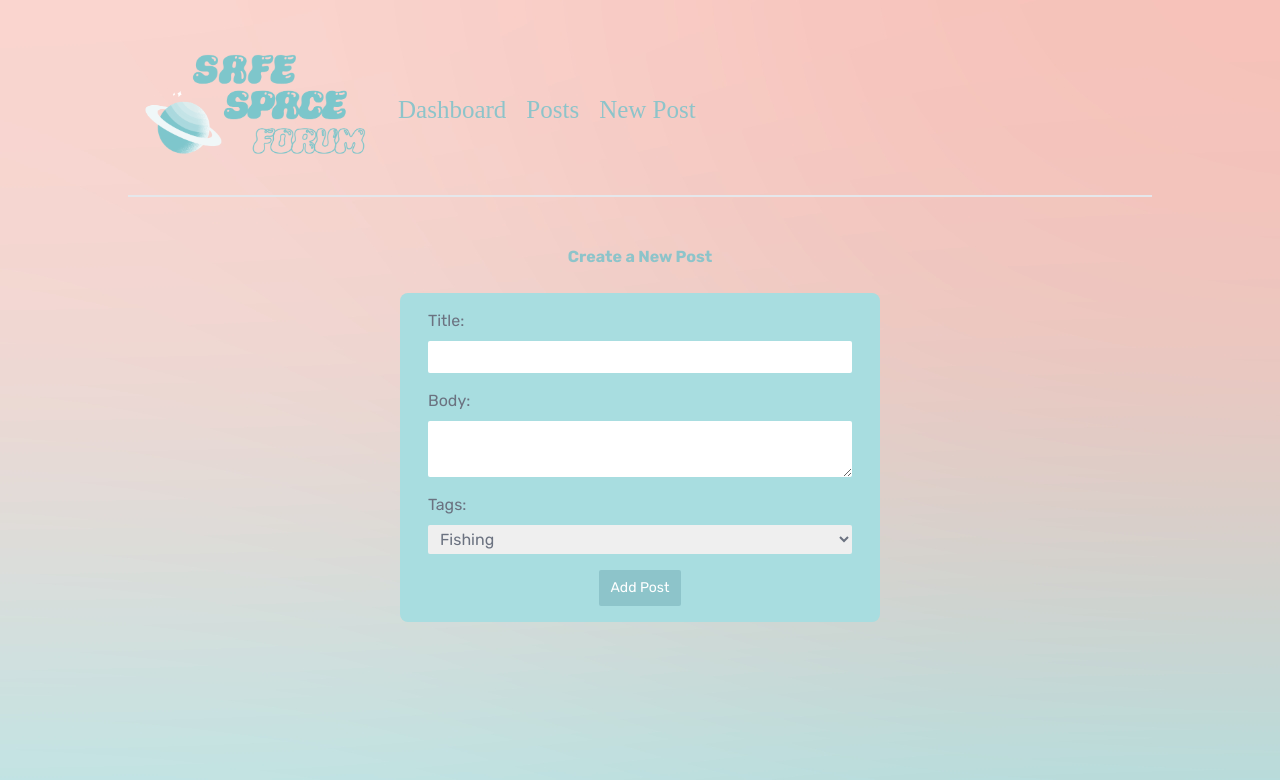
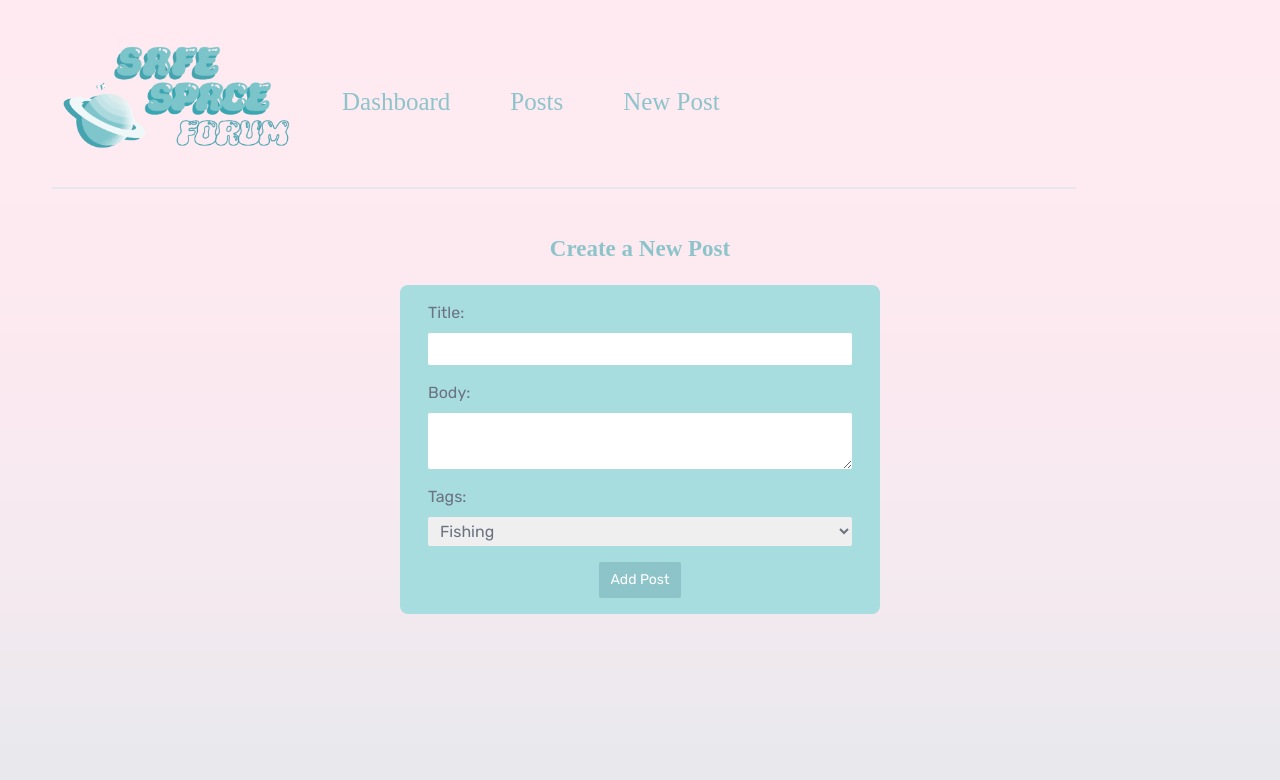
Before and after one commit to MoranHerzlinger/safe-space-forum-hackaton, a Next.js app: page /posts/create in a window 1280 px wide. Shown: the top 780 px of the page. Built offline with nearby package versions, Linux system fonts and the light colour scheme.

Commit message:
design update

```diff
--- a/app/components/Navbar.jsx
+++ b/app/components/Navbar.jsx
@@ -1,6 +1,6 @@
 import Image from 'next/image'
 import Link from 'next/link'
-import Logo from './space-logo.png'
+import Logo from './Logo-new.png'
 import style from './navbar.module.css'
 
 export default function Navbar() {
--- a/app/globals.css
+++ b/app/globals.css
@@ -8,14 +8,18 @@
 /* base styles */
 body {
   /* background: #ebf0fa; */
-  background-image: url(background.png);
+  background-image: url(backgorund-light.png);
   background-size: cover;
+  font-family: cursive;
   @apply text-gray-500 m-8;
 }
 h1, h2 {
   @apply font-bold text-primary text-lg;
   color:#8dc4ca;
+  font-family: cursive;
+  text-align: left;
 }
+
 main {
   @apply max-w-5xl my-12 mx-auto px-8;
 }
@@ -26,6 +30,10 @@ p > a {
   @apply text-primary underline;
 }
 
+.text-primary{
+  color:#8dc4ca
+}
+
 /* nav styles */
 nav {
   @apply
@@ -34,6 +42,9 @@ nav {
     flex items-center gap-5
     my-10 mx-auto
     max-w-5xl;
+  font-family: cursive;
+  text-align: center;
+  margin: 0 20px;
 }
 nav a, nav span {
   @apply text-gray-500;
@@ -42,6 +53,7 @@ nav a, nav span {
   font-family: u-i-rounded;
   font-weight: 400;
   font-style: normal;
+  margin: 0 20px;
 }
 nav a:hover {
   @apply text-black;
@@ -49,7 +61,9 @@ nav a:hover {
 main nav {
   @apply border-0;
 }
-
+.text-center{
+  font-size: 23px
+}
 
 /* button styles */
 button {
@@ -126,6 +140,7 @@ form button {
   @apply
     font-bold text-gray-700 text-sm
     mb-0;
+    color:#8dc4ca;
 }
 .card p {
   @apply my-4 text-sm leading-6;
@@ -152,3 +167,10 @@ form button {
     absolute bottom-0 right-0
     rounded-tl-md;
 }
+
+.headlines{
+  font-size: 30px;
+  font-family: cursive;
+  text-align: left;
+  margin: 0 20px;
+}
--- a/app/posts/[id]/page.jsx
+++ b/app/posts/[id]/page.jsx
@@ -49,7 +49,7 @@ export default async function PostDetails({ params }) {
   return (
     <main>
       <nav>
-        <h2>Post Details</h2>
+        <h2 className="headlines">Post Details</h2>
       </nav>
       <div className="card">
         <h3>{post.title}</h3>
@@ -62,7 +62,7 @@ export default async function PostDetails({ params }) {
 
       </div>
       <section>
-        <h2>Comments</h2>
+        <h2 className="headlines">Comments</h2>
         <ul>
           {comments.map((comment) => (
             <div className="card">
--- /dev/null
+++ b/app/tickets/create/page.jsx
@@ -0,0 +1,16 @@
+import CreateForm from './CreateForm'
+import Logo from './add-new-post.png'
+import Image from 'next/image'
+
+export default async function CreateTicket() {
+  return (
+    <main>
+      <Image src={Logo}
+      width={250}
+      alt='Create New Post'
+      style={{ display: 'block', margin: 'auto' }} />
+       <br/>
+       <CreateForm />
+    </main>
+  )
+}
--- a/data/db.json
+++ b/data/db.json
@@ -18,54 +18,6 @@
       "id": "fc2a",
       "title": "bb",
       "body": "d",
-      "tags": "",
-      "user_email": "moran@besafe.dev"
-    },
-    {
-<<<<<<< HEAD
-      "id": "bd90",
-      "title": "cvc",
-      "body": "bvc",
-      "tags": "",
-      "user_email": "shahaf@gmail.com"
-    },
-    {
-      "id": "bfbc",
-      "title": "nvbn",
-      "body": "bvvb",
-      "tags": "",
-      "user_email": "moran@besafe.dev"
-    },
-    {
-      "id": "9d13",
-      "title": "mmmmmmmm",
-      "body": "dfs",
-      "tags": "",
-      "user_email": "moran@besafe.dev"
-    },
-    {
-      "id": "4118",
-      "title": "jjjjjjjjjjjjj",
-      "body": "ttre",
-      "tags": "",
-      "user_email": "moran@besafe.dev"
-    },
-    {
-      "id": "3170",
-      "title": "ttttttttttttt",
-      "body": "fvb",
-      "tags": "",
-      "user_email": "moran@besafe.dev"
-    },
-    {
-      "id": "15c9",
-      "title": "ttttttttttt",
-      "body": "fbf",
-=======
-      "id": "7881",
-      "title": "cc",
-      "body": "d",
->>>>>>> 0707b1137dbac89f93a7454e38eedf20afdaa71b
       "tags": "",
       "user_email": "moran@besafe.dev"
     }
```
Also changed, not shown: app/backgorund-light.png (added), app/components/Logo-new.png (added).
